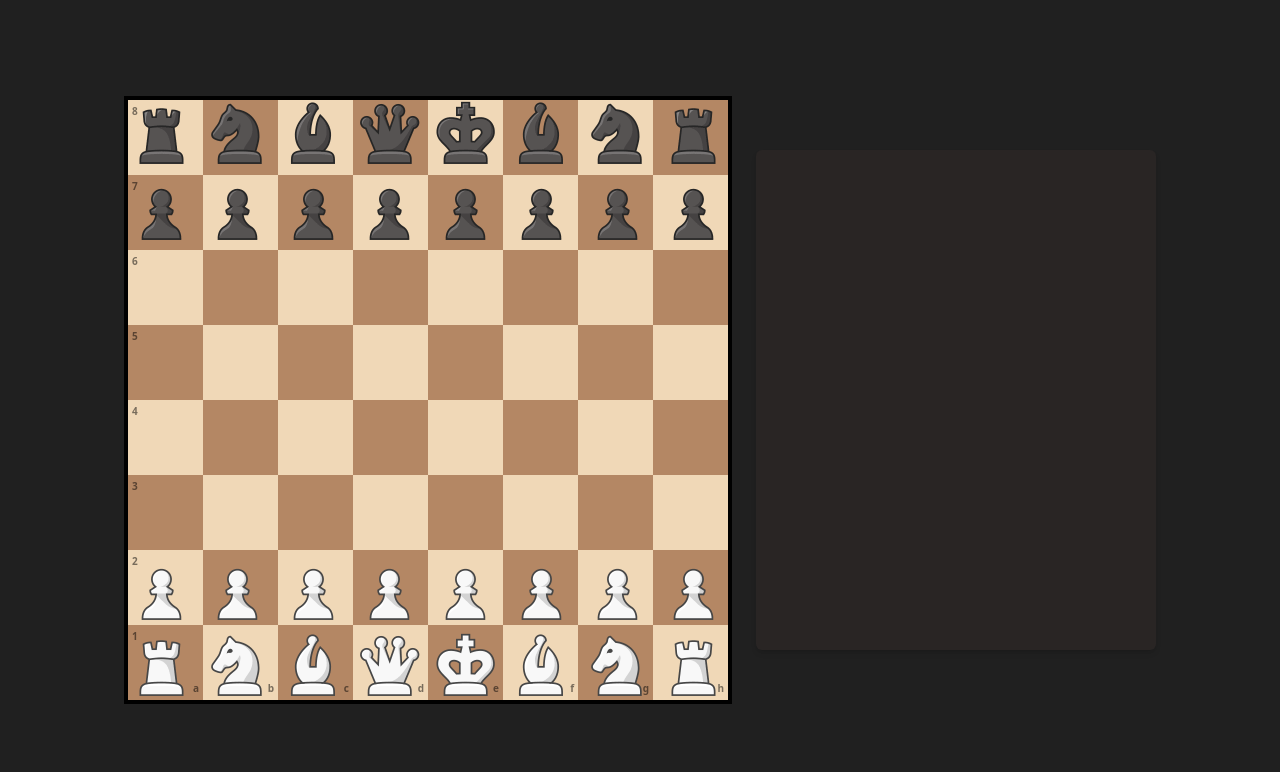
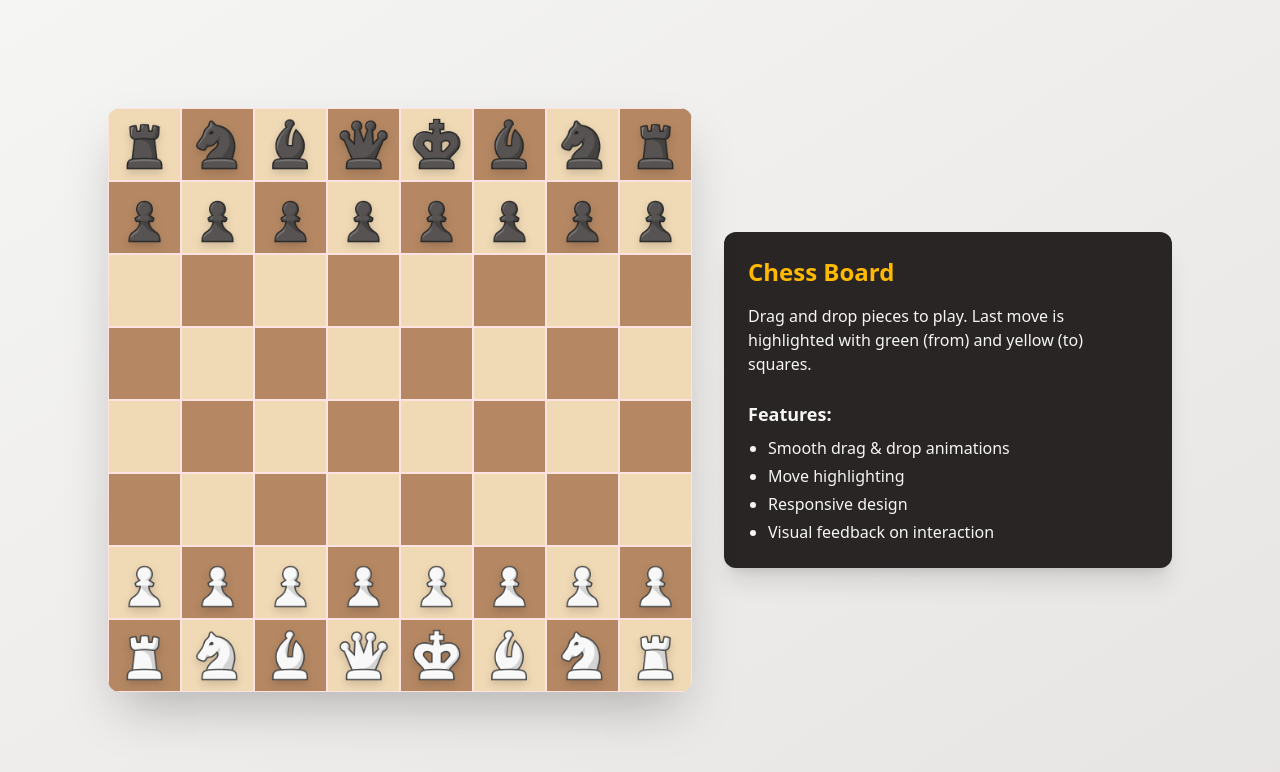
Before and after one commit to madhu9613/chess, a React (Vite) app in the folder frontend/: page / in a window 1280 px wide. Shown: the top 772 px of the page. Built offline with nearby package versions, Linux system fonts and the light colour scheme.

Commit message:
more visually impact fixed layout and improving

```diff
--- a/frontend/src/components/Board/Board.jsx
+++ b/frontend/src/components/Board/Board.jsx
@@ -2,51 +2,77 @@ import React from 'react';
 import Pieces from '../Pieces/Pieces';
 
 const Board = () => {
-  const rows = Array(8).fill().map((_, i) => 8 - i);
-  const cols = Array(8).fill().map((_, i) => i);
+  const rows = Array(8).fill().map((_, i) => 8 - i); // 8 to 1
+  const cols = Array(8).fill().map((_, i) => String.fromCharCode(97 + i)); // a to h
 
   return (
-    <div className="flex flex-col lg:flex-row items-center justify-center gap-6 p-4 min-h-screen bg-[var(--color-bg-color)] overflow-x-hidden">
-      {/* Board container */}
-      <div className="relative w-fit h-fit">
-        <div className="grid grid-cols-8 grid-rows-8 border-4 border-black">
-          {rows.map((row) =>
-            cols.map((col) => {
-              const isWhite = (row + col) % 2 === 0;
-              const tileColor = isWhite
-                ? 'bg-[var(--color-lighttile)]'
-                : 'bg-[var(--color-blacktile)]';
+    <div className="flex flex-col lg:flex-row items-center justify-center gap-8 p-4 min-h-screen bg-gradient-to-br from-stone-100 to-stone-200">
+      {/* Board Container */}
+      <div className="relative w-fit h-fit rounded-xl overflow-hidden shadow-2xl">
+        {/* Coordinates - Ranks */}
+        <div className="absolute top-0 left-0 h-full flex flex-col-reverse text-stone-700 font-medium">
+          {rows.map((rank) => (
+            <div
+              key={`rank-${rank}`}
+              className="tile-size flex items-start justify-center pt-1 text-sm"
+            >
+              {rank}
+            </div>
+          ))}
+        </div>
 
-              const fileLetter = String.fromCharCode(97 + col);
-              const showRank = col === 0;
-              const showFile = row === 1;
+        {/* Coordinates - Files */}
+        <div className="absolute bottom-0 right-0 w-full flex justify-end text-stone-700 font-medium">
+          {cols.map((file) => (
+            <div
+              key={`file-${file}`}
+              className="tile-size flex items-end justify-center pb-1 text-sm"
+            >
+              {file}
+            </div>
+          ))}
+        </div>
+
+        {/* Board Grid */}
+        <div className="grid grid-cols-8 grid-rows-8 relative">
+          {rows.map((row, rowIndex) =>
+            cols.map((_, colIndex) => {
+              const isLight = (rowIndex + colIndex) % 2 === 0;
+              const tileColor = isLight
+                ? 'bg-[#f0d9b5]'
+                : 'bg-[#b58863]';
 
               return (
                 <div
-                  key={`${row}-${col}`}
-                  className={`tile-size relative flex items-center justify-center ${tileColor}`}
-                >
-                  {showRank && (
-                    <span className="absolute top-1 left-1 text-[10px] text-black/50 font-bold">
-                      {row}
-                    </span>
-                  )}
-                  {showFile && (
-                    <span className="absolute bottom-1 right-1 text-[10px] text-black/50 font-bold">
-                      {fileLetter}
-                    </span>
-                  )}
-                </div>
+                  key={`${rowIndex}-${colIndex}`}
+                  className={`tile-size ${tileColor} transition-colors duration-300`}
+                />
               );
             })
           )}
         </div>
+
+        {/* Piece Layer */}
         <Pieces />
       </div>
 
-      {/* Right Panel / Sidebar */}
-      <div className="bg-stone-800 rounded-md shadow-md w-[90vw] sm:w-[400px] h-[300px] sm:h-[500px] p-4">
-        {/* Sidebar content here */}
+      {/* Sidebar */}
+      <div className="bg-stone-800 rounded-xl shadow-xl w-full max-w-md p-6 text-stone-100">
+        <h2 className="text-2xl font-bold mb-4 text-amber-400">Chess Board</h2>
+        <p className="mb-4">
+          Drag and drop pieces to play. Last move is highlighted with green (from)
+          and yellow (to) squares.
+        </p>
+
+        <div className="mt-6">
+          <h3 className="text-lg font-semibold mb-2">Features:</h3>
+          <ul className="list-disc pl-5 space-y-1">
+            <li>Smooth drag & drop animations</li>
+            <li>Move highlighting</li>
+            <li>Responsive design</li>
+            <li>Visual feedback on interaction</li>
+          </ul>
+        </div>
       </div>
     </div>
   );
--- a/frontend/src/components/Pieces/Pieces.jsx
+++ b/frontend/src/components/Pieces/Pieces.jsx
@@ -1,6 +1,6 @@
-import React from 'react'
+import React, { useState } from 'react'
 
-// Import all images dynamically using Vite's import.meta.glob
+// Load images
 const pieces = import.meta.glob('../../assets/pieces/*.png', {
   eager: true,
   import: 'default'
@@ -12,9 +12,7 @@ for (const path in pieces) {
   pieceImages[fileName] = pieces[path]
 }
 
-
-
-// 8x8 position matrix
+// Initial board
 const initialPosition = [
   ['br', 'bn', 'bb', 'bq', 'bk', 'bb', 'bn', 'br'],
   ['bp', 'bp', 'bp', 'bp', 'bp', 'bp', 'bp', 'bp'],
@@ -27,23 +25,68 @@ const initialPosition = [
 ]
 
 const Pieces = () => {
+  const [position, setPosition] = useState(initialPosition)
+  const [lastMove, setLastMove] = useState({ from: null, to: null })
+  const [draggingPiece, setDraggingPiece] = useState(null)
+
+  const handleDrop = (e, toRow, toCol) => {
+    e.preventDefault()
+    const data = e.dataTransfer.getData('text/plain')
+    const [fromRow, fromCol] = data.split(',').map(Number)
+
+    if (fromRow === toRow && fromCol === toCol) return
+
+    const piece = position[fromRow][fromCol]
+    const newPosition = position.map(row => [...row])
+    newPosition[fromRow][fromCol] = ''
+    newPosition[toRow][toCol] = piece
+
+    setPosition(newPosition)
+    setLastMove({ from: { row: fromRow, col: fromCol }, to: { row: toRow, col: toCol } })
+    setDraggingPiece(null)
+  }
+
   return (
     <div className="absolute top-0 left-0 w-full h-full grid grid-cols-8 grid-rows-8 pointer-events-none">
-      {initialPosition.map((row, rowIndex) =>
-        row.map((piece, colIndex) => (
+      {position.map((row, rowIndex) =>
+        row.map((piece, colIndex) => {
+          const isFrom =
+            lastMove.from?.row === rowIndex && lastMove.from?.col === colIndex
+          const isTo =
+            lastMove.to?.row === rowIndex && lastMove.to?.col === colIndex
+          const isDragging = draggingPiece === `${rowIndex},${colIndex}`
+
+          const highlightColor = isFrom
+            ? 'bg-green-300/50'
+            : isTo
+              ? 'bg-yellow-300/50'
+              : ''
+
+          return (
             <div
               key={`${rowIndex}-${colIndex}`}
-            className="tile-size flex items-center justify-center"
+              className={`tile-size flex items-center justify-center ${highlightColor} transition-colors duration-300 border border-red-100`}
+              onDrop={(e) => handleDrop(e, rowIndex, colIndex)}
+              onDragOver={(e) => e.preventDefault()}
             >
-            {piece && (
+              {piece && !isDragging && (
                 <img
                   src={pieceImages[piece]}
                   alt={piece}
-                className="w-[100%] h-[100%] object-contain"
+                  className="w-[85%] h-[85%] object-contain cursor-grab active:cursor-grabbing drop-shadow-lg hover:scale-105 transition-transform duration-150"
+                  draggable
+                  onDragStart={(e) => {
+                    e.dataTransfer.setData('text/plain', `${rowIndex},${colIndex}`)
+                    e.dataTransfer.dropEffect = 'move'
+                    setDraggingPiece(`${rowIndex},${colIndex}`)
+                  }}
+
+                  onDragEnd={() => setDraggingPiece(null)}
                 />
               )}
             </div>
-        ))
+          )
+        })
       )}
     </div>
   )
--- a/frontend/src/index.css
+++ b/frontend/src/index.css
@@ -10,6 +10,6 @@
 
 @layer components{
   .tile-size{
-    @apply size-[60px] sm:size-[70px] md:size-[75px]
+    @apply size-[60px] sm:size-[70px] md:size-[73px]
   }
 }
```
Lines whose indentation alone changed are shown as unchanged.
